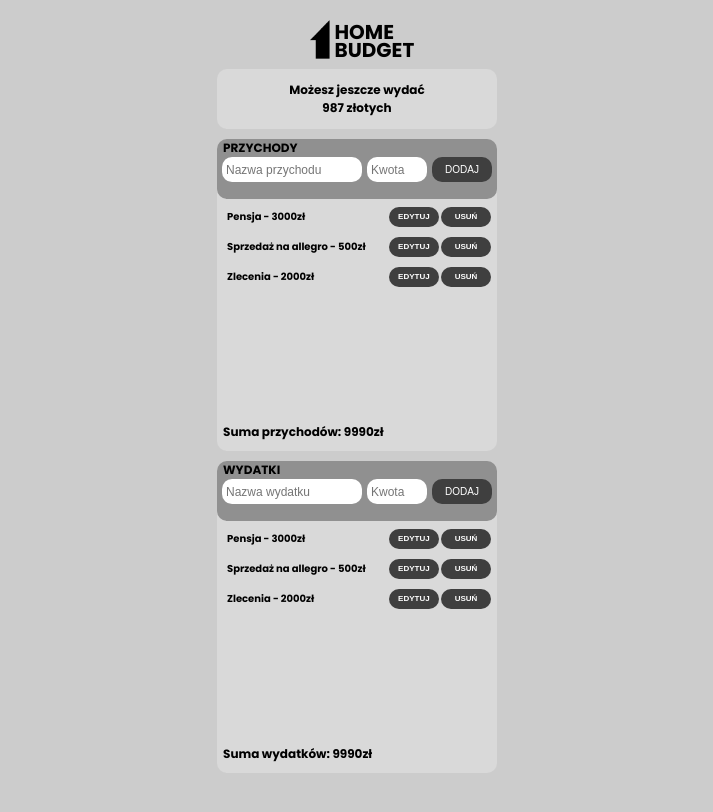
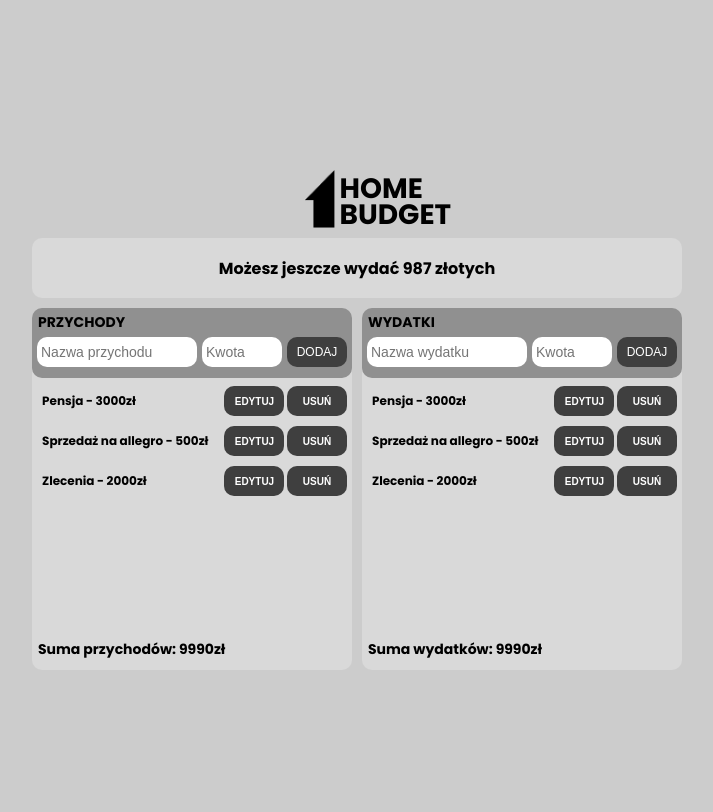
Before and after one commit to seweryngolba/home-budget, a plain HTML site: page index.html in a window 1280 px wide. Shown: the whole page, without its empty margins (283-996 px from the left). Drawn offline with Linux system fonts and the light colour scheme.

Commit message:
tablet view

```diff
--- a/style.css
+++ b/style.css
@@ -17,7 +17,7 @@ body {
 }
 
 .container {
-  max-width: 860px;
+  max-width: 760px;
   margin: 20px auto;
   display: flex;
   align-items: center;
@@ -82,6 +82,7 @@ img {
 
 h3 {
   margin-left: 6px;
+  padding: 4px 0;
   font-size: 12px;
   font-weight: bold;
 }
@@ -178,9 +179,83 @@ li {
   justify-content: center;
   align-items: center;
   flex-direction: column;
-  position: relative;
 }
 
 .btns {
   margin-right: -4px;
 }
+
+@media only screen and (min-width: 768px) {
+  img {
+    width: 30px;
+  }
+  .logo-text {
+    font-size: 28px;
+    line-height: 26px;
+  }
+  .inpts {
+    flex-direction: row;
+  }
+  .warning {
+    width: 650px;
+  }
+
+  .container {
+    height: 100vh;
+    justify-content: center;
+  }
+
+  .wrn-text {
+    font-size: 16px;
+    width: 500px;
+  }
+  .ltop,
+  .rtop {
+    height: 70px;
+    width: 320px;
+  }
+  h3 {
+    font-size: 14px;
+  }
+  #earnings,
+  #spendings {
+    width: 160px;
+    height: 30px;
+  }
+  #amount {
+    width: 80px;
+    height: 30px;
+  }
+  #earnings::placeholder,
+  #spendings::placeholder,
+  #amount::placeholder {
+    font-size: 14px;
+  }
+  .add {
+    height: 30px;
+    font-size: 12px;
+  }
+  .lbottom,
+  .rbottom {
+    width: 320px;
+    height: 300px;
+  }
+  li {
+    font-size: 12px;
+    width: 320px;
+  }
+  .libutton {
+    width: 60px;
+    height: 30px;
+    font-size: 10px;
+  }
+  .btns {
+    margin-right: 15px;
+  }
+  .summary {
+    font-size: 14px;
+  }
+}
+
+@media screen and (min-width: 992px) {
+}
```
